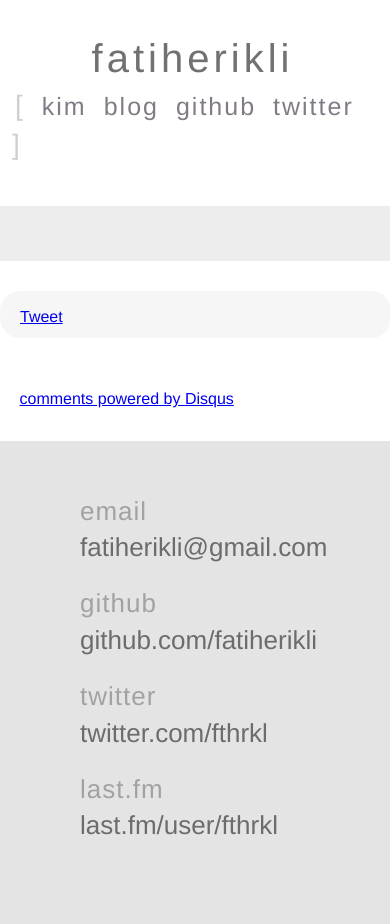
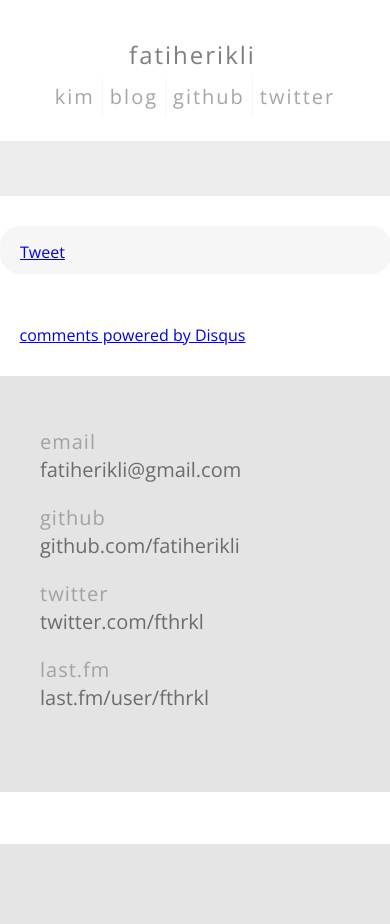
Before and after one commit to fatiherikli/fatiherikli.github.io, a Django app: template web/templates/blog/post_detail.html in a window 390 px wide. After the commit the page ends 844 px from the top, so only its background shows below. Run offline with Django 3.2, Linux system fonts and the light colour scheme; the template is opened without the code that fills it, so the values that code supplies are empty; parts of the project's set-up code (start-up, migrations or seed data) failed here and were passed over; some libraries are stand-ins or nearby versions.

Commit message:
Minor updates

```diff
--- a/web/static/css/style.css
+++ b/web/static/css/style.css
@@ -1,6 +1,8 @@
+@import url(http://fonts.googleapis.com/css?family=Open+Sans:400,600,700,300&subset=latin,latin-ext);
+
 body {
-    font-family:  "Helvetica Neue", "HelveticaNeue-Light", "Helvetica Neue Light", Helvetica, Arial, "Lucida Grande", sans-serif;
     margin: 0;
+    font-family: 'Open Sans', sans-serif;
 }
 
 body > header {
@@ -9,17 +11,17 @@ body > header {
 }
 
 body > header h1 {
-    font-size: 40px;
-    font-weight: 100;
-    letter-spacing: 4px;
     margin: 0 10px 0 5px;
-    color: #717171;
     text-align: center;
 }
 
 body > header h1 a {
-    color: #717171;
+    color: #7E7E7E;
     text-decoration: none;
+    font-weight: 300;
+    font-size: 24px;
+    letter-spacing: 2px;
+    font-weight: 100;
 }
 
 body > header i {
@@ -31,28 +33,32 @@ body > header nav {
 }
 
 header nav ul {
-    margin: 0 0 0 -10px;
-    font-size: 28px;
-    padding: 0 0 35px 15px;
     overflow: hidden;
 }
 
 header nav ul li {
     float: left;
     list-style: none;
-    margin-right: 17px;
+    margin-right: 2px;
     letter-spacing: 2px;
     font-weight: 100;
-    color: #cfcfcf;
+    color: #EAEAEA;
+    font-size: 20px;
+    padding: 5px 0;
+    margin: 3px 0 20px;
+    text-align: center;
+    border-right: 1px solid rgb(247, 245, 245);
 }
 
 header nav ul li:last-child {
-    margin-left: -3px;
+    border-right: none;
 }
 
 header nav ul li a {
-    color: #827b85;
+    color: #A6A6A6;
+    font-size: 20px;
     text-decoration: none;
+    padding: 1px 7px;
 }
 
 header nav ul li a:hover {
@@ -66,7 +72,7 @@ header nav ul li a:hover {
 }
 
 h3 {
-    font-size: 55px;
+    font-size: 45px;
     font-weight: 300;
     margin: 0;
     letter-spacing: -3px;
@@ -82,7 +88,7 @@ h3 {
 
 
 #about-me p {
-    padding: 20px 55px;
+    padding: 0 55px;
     font-size: 32px;
     line-height: 1.1em;
     letter-spacing: -1px;
@@ -376,10 +382,10 @@ article.post img {
 }
 
 article.post section {
-    color: #5d5d5d;
-    font-size: 25px;
+    color: #545454;
+    font-size: 21px;
     font-weight: 300;
-    line-height: 1.5em;
+    line-height: 1.4em;
 }
 
 article.post p code {
@@ -390,9 +396,9 @@ article.post p code {
 }
 
 article.post section a {
-    color: #ff1c8d;
+    color: #2D2D2D;
     text-decoration: none;
-    /*border-bottom: 1px solid #ffdfe4;*/
+    border-bottom: 3px solid #FFEB5E
 }
 
 article.post section h3 {
@@ -545,6 +551,8 @@ body.blog-post-with-cover header nav a {
     #about-me {
         width: 100%;
         padding: 0;
+        margin: 0;
+        font-size: 25px;
     }
 
     #about-me img {
@@ -552,9 +560,10 @@ body.blog-post-with-cover header nav a {
     }
 
     #about-me p {
-        padding: 40px 10px;
-        margin: 10px 30px;
-        font-size: 35px;
+        padding: 28px 10px;
+        margin: 10px 16px;
+        font-size: 28px;
+        width: auto;
     }
 
     .blog-post-cover  {
@@ -584,4 +593,50 @@ body.blog-post-with-cover header nav a {
         color: #a7a7a7;
     }
 
+    #works h3 {
+        font-size: 40px;
+    }
+
+    #works p a {
+        font-size: 22px;
+    }
+
+    #works ul li i {
+        display: block;
+        width: 100%;
+        padding-left: 0;
+    }
+
+    #works ul li a {
+        font-size: 16px;
+    }
+
+    #works ul li span {
+        margin-left: 0;
+        font-size: 16px;
+    }
+
+    .photo-list img {
+        width: 130px;
+    }
+
+    .photo-list .more span {
+        background: white;
+        display: block;
+        width: 105px;
+        height: 130px;
+        padding-top: 30px;
+        text-align: right;
+        padding-right: 0px;
+        font-size: 30px;
+        line-height: 1.3em;
+        color: rgb(189, 189, 189);
+        font-weight: 100;
+    }
+
+    footer li {
+        font-size: 20px;
+        margin-left: -40px;
+    }
+
 }
--- a/web/templates/base.html
+++ b/web/templates/base.html
@@ -62,12 +62,10 @@
     {% block navigation %}
     <nav>
         <ul>
-            <li>[</li>
             <li><a href="{{ urls.index }}">kim</a></li>
             <li><a href="{{ urls.blog }}">blog</a></li>
             <li><a href="http://github.com/fatiherikli">github</a></li>
             <li><a href="http://twitter.com/fthrkl">twitter</a></li>
-            <li>]</li>
         </ul>
     </nav>
     {% endblock %}
```
